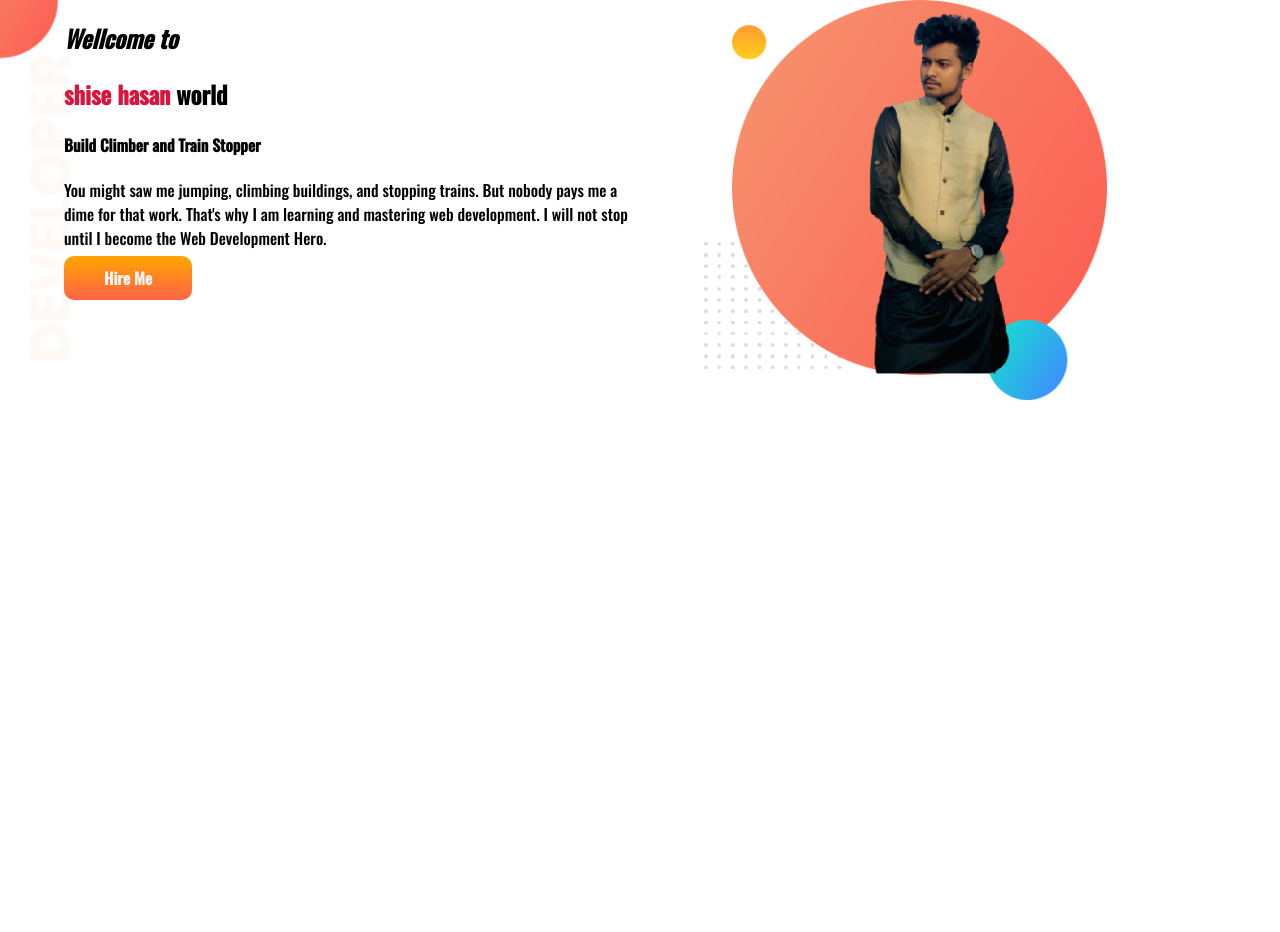
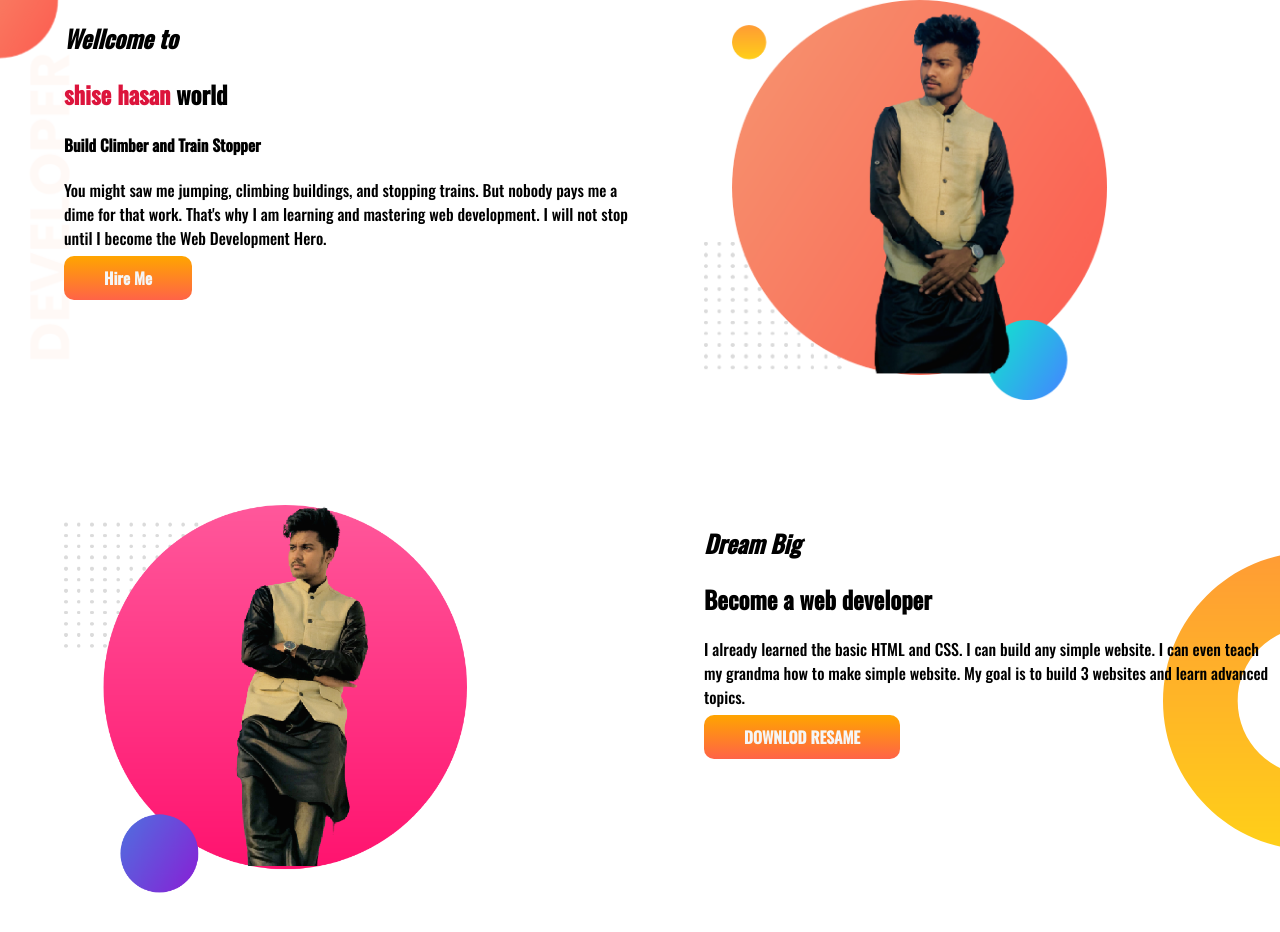
Before and after one commit to Rongonhasan/developer-protfolio, a plain HTML site: page index.html in a window 1280 px wide. Before the commit the page ends 800 px from the top, so only its background shows below. Drawn offline with nearby package versions, Linux system fonts and the light colour scheme.

Commit message:
added-new

```diff
--- a/index.html
+++ b/index.html
@@ -23,6 +23,16 @@
 <img src="img/my-bg.png" alt="">
     </div>
 </section>
+<section class="sector-two" id="two">
+    <div class="half">
+<img src="img/my-bg2.png" alt="">
+    </div>
+    <div class="half"> <h1>Dream Big</h1>
+        <h2>Become a web developer</h2>
+        <p>I already learned the basic HTML and CSS. I can build any simple website. I can even teach my grandma how to make simple website. My goal is to build 3 websites and learn advanced topics.</p>
+        <a class="link-btn" target="_blank" href="https://www.facebook.com/">DOWNLOD RESAME</a>
+    </div>
+</section>
 
 </body>
 </html>
--- a/style.css
+++ b/style.css
@@ -12,6 +12,7 @@ h1{
 .sector-two{
     background-image: url(img/top-banner.png);
     background-repeat: no-repeat;
+    margin-bottom: 100px;
 }
 .link-btn{
     text-decoration: none;
@@ -30,3 +31,8 @@ h1{
 .half img{
     width: 70%;
 }
+#two{
+    background-image: url(img/dream-bg.png);
+    background-repeat: no-repeat;
+    background-position: right;
+}
```
